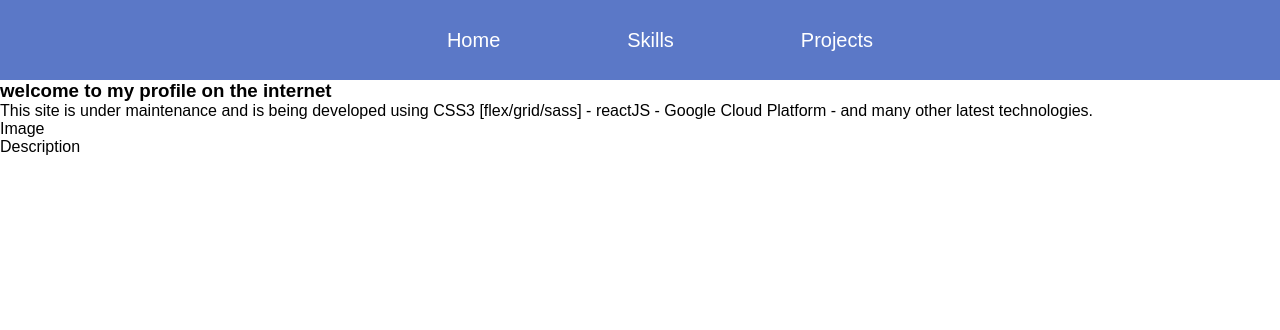
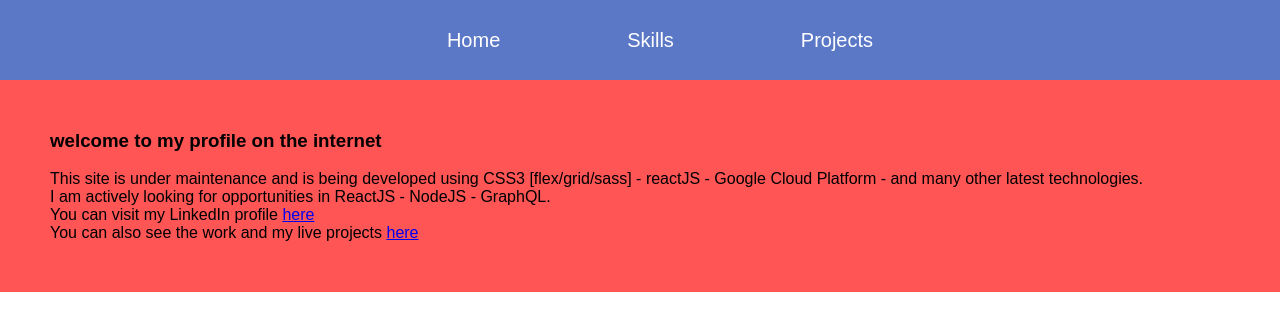
Before and after one commit to Walluri/portfolio, a React app in the folder portfolio/: page / in a window 1280 px wide. Built offline with nearby package versions, Linux system fonts and the light colour scheme.

Commit message:
PORTFOLIO : basic home page ready + production build of react app generated

```diff
--- a/portfolio/src/components/home.js
+++ b/portfolio/src/components/home.js
@@ -6,10 +6,12 @@ const Home = () => {
             <section className="home__section">
                 <div className="home__section-Aboutme">
                     <h3 className="home__section-heading">welcome to my profile on the internet<br/></h3>
-                    This site is under maintenance and is being developed using CSS3 [flex/grid/sass] - reactJS - Google Cloud Platform - and many other latest technologies.
-
-                    <div className="home__section-profilepic">Image</div>
-                    <div className="home__section-description">Description</div>
+                    <br/>This site is under maintenance and is being developed using CSS3 [flex/grid/sass] - reactJS - Google Cloud Platform - and many other latest technologies.
+                    <br/>I am actively looking for opportunities in ReactJS - NodeJS - GraphQL.
+                    <br/>You can visit my LinkedIn profile <a target="_blank" href="www.linkedin.com/in/walluri">here</a>
+                    <br/> You can also see the work and my live projects <a target="_blank" href="https://github.com/walluri">here</a>
+                    {/* <div className="home__section-profilepic">Image</div>
+                    <div className="home__section-description">Description</div> */}
                 </div>
             </section>
         </main>
--- a/portfolio/src/sass/components/_header.scss
+++ b/portfolio/src/sass/components/_header.scss
@@ -93,9 +93,9 @@
 
                transition: all 0.3s ease;
             }
-            // &:hover &-line{
-            //    background-color:rgb(155, 209, 155);
-            // }
+             &:hover{
+                cursor: pointer;
+             }
          }
 
          .animiate-line1 {
--- a/portfolio/src/sass/components/_home.scss
+++ b/portfolio/src/sass/components/_home.scss
@@ -1,4 +1,6 @@
 .home__section{
+    background-color: rgb(255, 85, 85);
+    padding: 5rem;
     &-heading{
         font-family: sans-serif;
     }
```
Also changed, not shown: portfolio/public/style.css, 1 other file.
